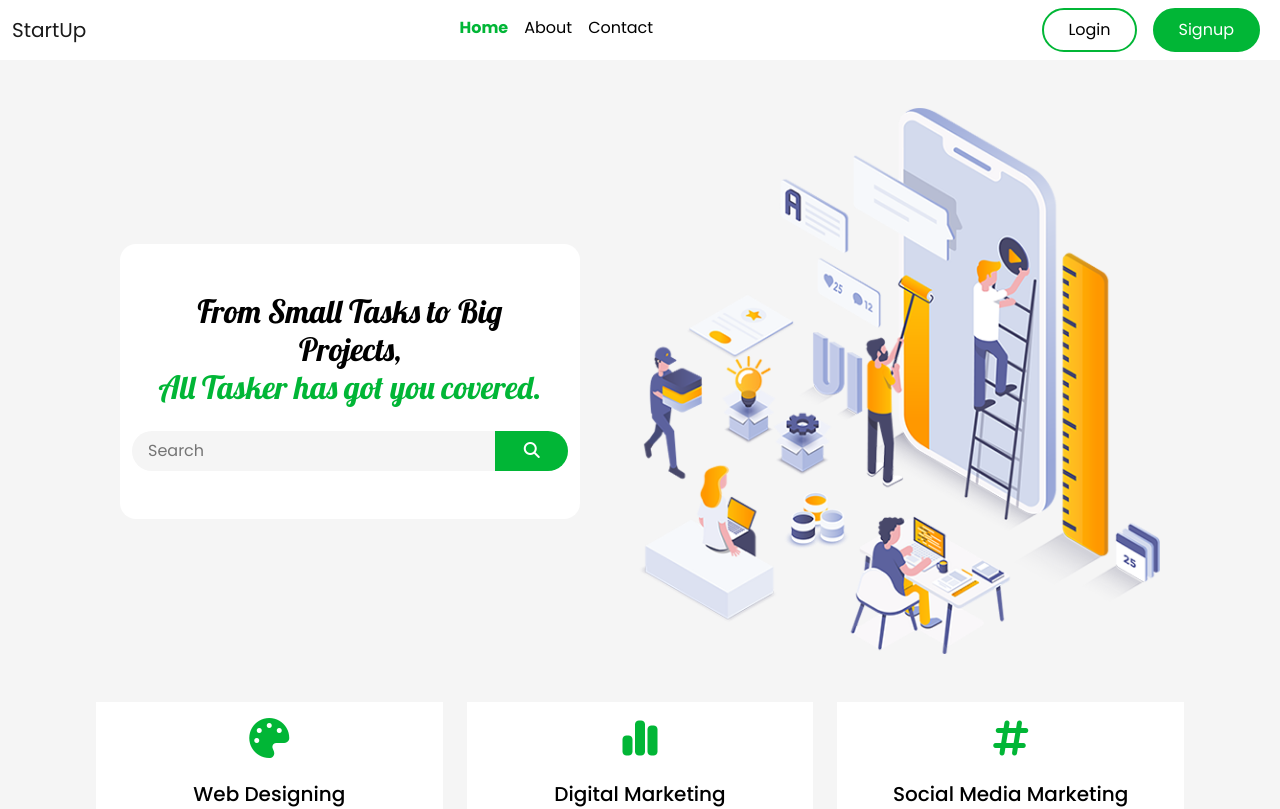
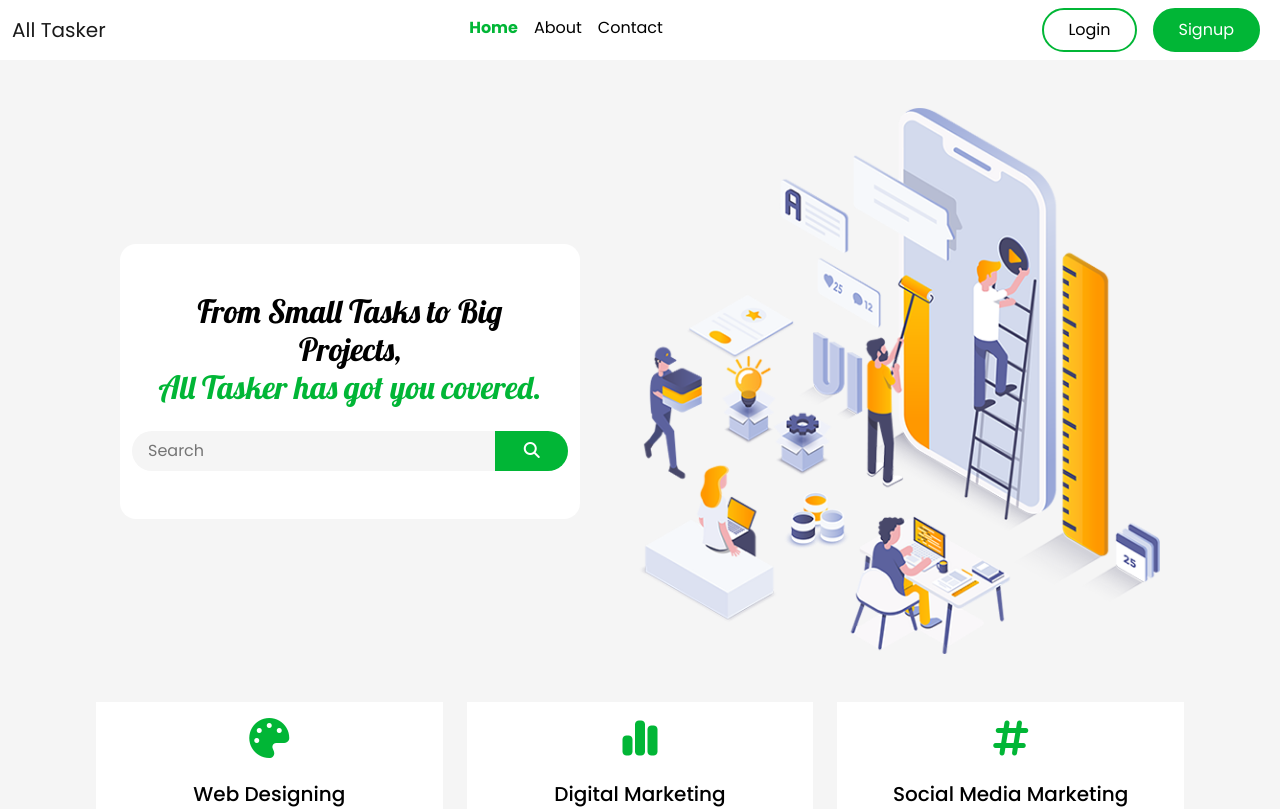
Before and after one commit to AhmedSajid1506/Startup, a React (Create React App) app in the folder client/: page / in a window 1280 px wide. Shown: the top 809 px of the page. Built offline with nearby package versions, Linux system fonts and the light colour scheme.

Commit message:
Changes for Deployment

```diff
--- a/client/src/components/Login.js
+++ b/client/src/components/Login.js
@@ -31,7 +31,7 @@ const Login = (props) => {
     } else if (!password.length) {
       showAlert("Please Enter Your Password", "error");
     } else {
-      const response = await fetch("http://localhost:6001/api/v1/auth/login", {
+      const response = await fetch("https://tricky-mite-pocket.cyclic.app/api/v1/auth/login", {
         method: "POST",
         headers: {
           "Content-Type": "application/json",
--- a/client/src/components/Navbar.js
+++ b/client/src/components/Navbar.js
@@ -34,9 +34,7 @@ const Navbar = () => {
   return (
     <nav className="navbar navbar-expand-lg bg-white sticky-top">
       <div className="container-fluid">
-        <a className="navbar-brand m-0" href="/">
-	  StartUp
-        </a>
+        <a className="navbar-brand m-0" href="/">All Tasker</a>
         <button
           className="navbar-toggler"
           type="button"
--- a/client/src/components/Signup.js
+++ b/client/src/components/Signup.js
@@ -41,7 +41,7 @@ const Signup = (props) => {
     } else if (password !== confirmPassword) {
       showAlert("Passwords do not match", "error");
     } else {
-      const response = await fetch("http://localhost:6001/api/v1/auth/signup", {
+      const response = await fetch("https://tricky-mite-pocket.cyclic.app/api/v1/auth/signup", {
         method: "POST",
         headers: {
           "Content-Type": "application/json",
--- a/client/src/context/userContext.js
+++ b/client/src/context/userContext.js
@@ -8,7 +8,7 @@ const UserProvider = ({ children }) => {
   const [user, setUser] = useState(userInitial);
 
   const getUser = async () => {
-    const res = await fetch("http://localhost:6001/api/v1/auth/getuser", {
+    const res = await fetch("https://tricky-mite-pocket.cyclic.app/api/v1/auth/getuser", {
       method: "POST",
       headers: {
         "Content-Type": "application/json",
```
Also changed, not shown: client/firebase.json (added), 17 other files (tests, documents, lock files or other folders).
